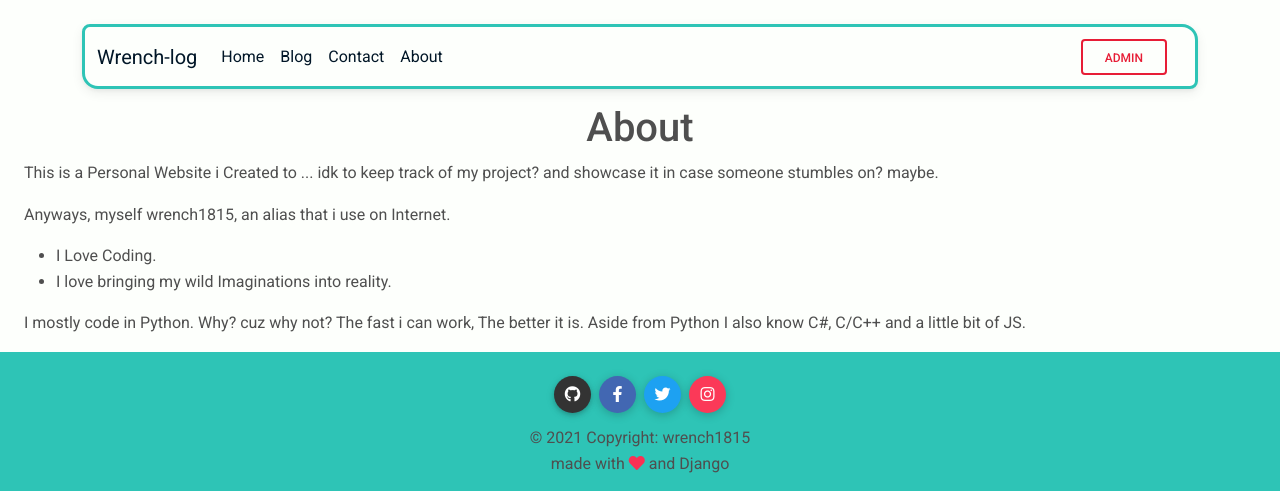
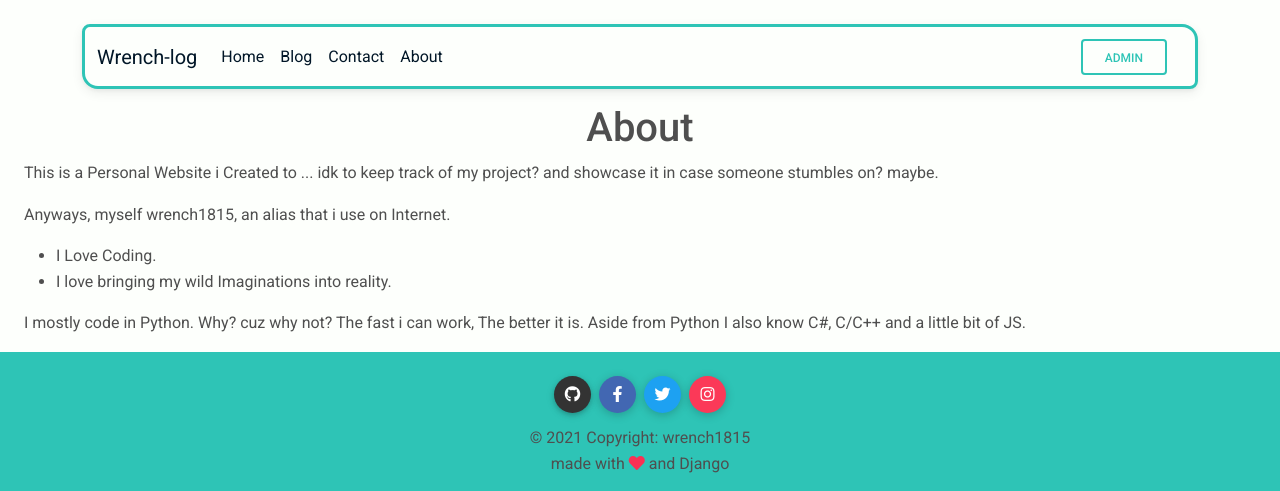
Before and after one commit to wrench1815/blog, a Django app: page /about/ in a window 1280 px wide. Shown: the top 491 px of the page. Run offline with Django 3.2, Linux system fonts and the light colour scheme; some libraries are stand-ins or nearby versions.

Commit message:
update navbar

```diff
--- a/templates/includes/navbar.html
+++ b/templates/includes/navbar.html
@@ -56,7 +56,7 @@
               />-->
 
       <a
-        class="btn btn-outline-primary me-3 button-rose-madder"
+        class="btn btn-outline-primary me-3 button-tiffany-blue"
         data-mdb-ripple-color="dark"
         href="{{ AdminSite.site_url }}/admin"
       >
```
